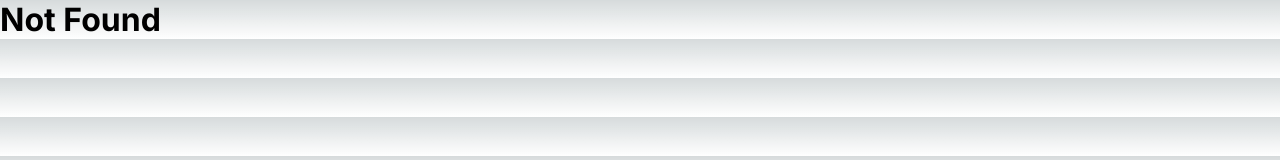
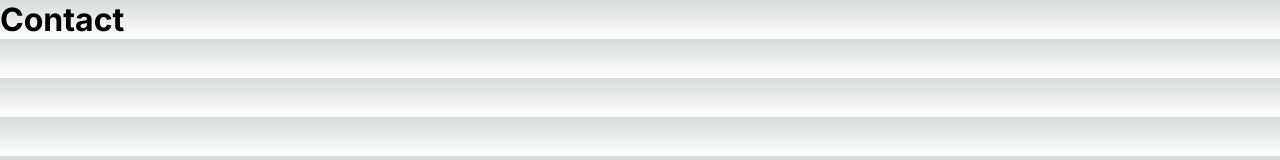
Before and after one commit to sundaram2021/nextjs-todo, a Next.js app: page /contact in a window 1280 px wide. Before the commit this address had no page. Shown: the top 160 px of the page. Built offline with nearby package versions, Linux system fonts and the light colour scheme.

Commit message:
added contact route

```diff
--- /dev/null
+++ b/src/app/contact/page.tsx
@@ -0,0 +1,13 @@
+import React, { FC } from "react";
+
+interface IProps {};
+
+const Contact:FC<IProps> = (props) => {
+    return <div>
+        <h1>Contact
+
+        </h1>
+    </div>
+};
+
+export default Contact;
```
